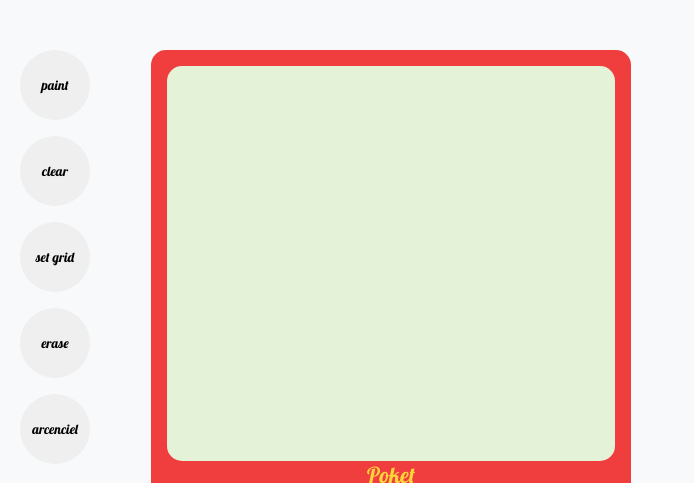
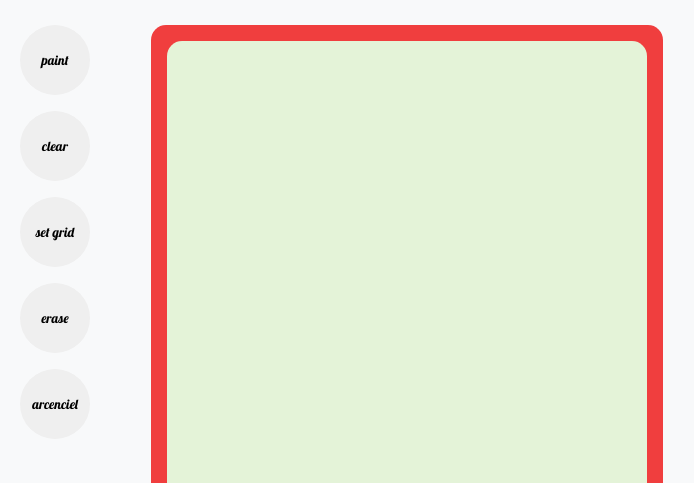
Before and after one commit to Isenraf/etch-a-sketch, a plain HTML site: page index.html in a window 1280 px wide. Shown: the top 483 px of the page, without its empty margins (201-895 px from the left). Drawn offline with Linux system fonts and the light colour scheme.

Commit message:
Fixe pixel width

```diff
--- a/css/styles.css
+++ b/css/styles.css
@@ -11,7 +11,7 @@ body {
 
 main {
     width: 960px;
-    margin: 50px auto;
+    margin: 25px auto;
 
     display: flex;
 }
@@ -45,7 +45,8 @@ p {
 
 .grid-container {
     display: grid;
-    height: 395px;
+    width: 480px;
+    height: 480px;
     border-radius: 15px;
     background-color: #E4F3D8;
 }
```
